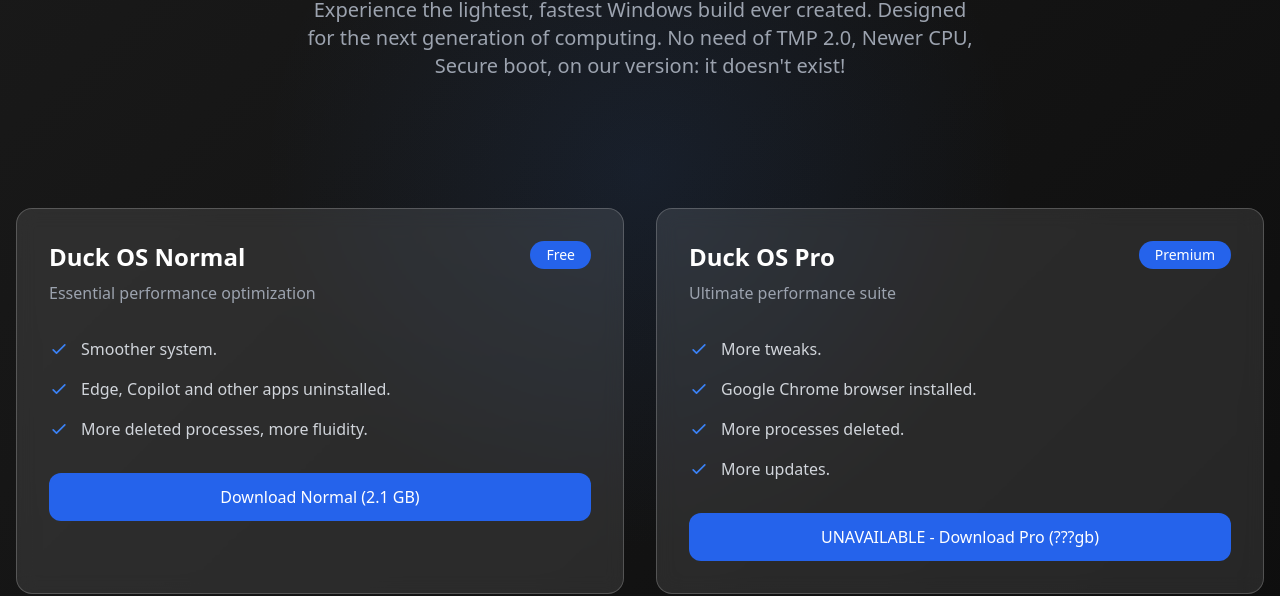
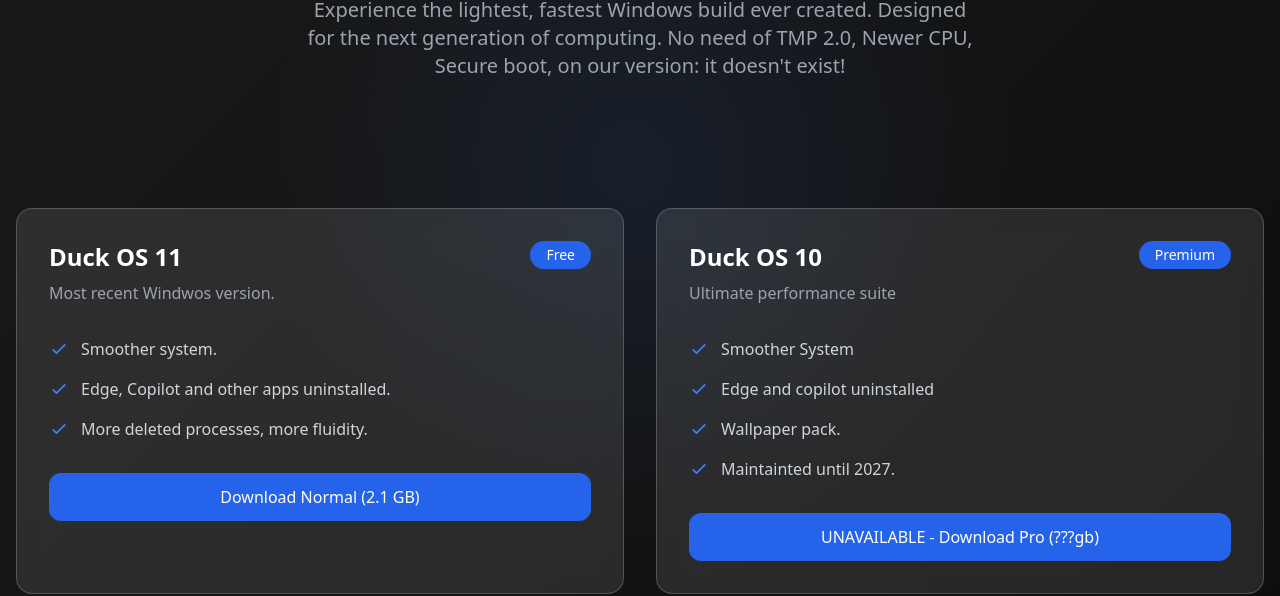
Before and after one commit to Duck-Society-FR/Duck-Society-FR.github.io, a plain HTML site: page page-os.html in a window 1280 px wide. Shown: the part 228-824 px from the top of the page. Drawn offline with nearby package versions, Linux system fonts and the light colour scheme.

Commit message:
Update page-os.html

```diff
--- a/page-os.html
+++ b/page-os.html
@@ -70,8 +70,8 @@
                 <div class="glass-effect rounded-2xl p-8 card-hover">
                     <div class="flex justify-between items-start mb-8">
                         <div>
-                            <h3 class="text-2xl font-bold mb-2">Duck OS Normal</h3>
-                            <p class="text-gray-400">Essential performance optimization</p>
+                            <h3 class="text-2xl font-bold mb-2">Duck OS 11</h3>
+                            <p class="text-gray-400">Most recent Windwos version.</p>
                         </div>
                         <span class="text-sm bg-blue-600 px-4 py-1 rounded-full">Free</span>
                     </div>
@@ -100,11 +100,11 @@
                     </a>
                 </div>
 
-                <!-- Pro Version -->
+                <!-- 10 Version -->
                 <div class="glass-effect rounded-2xl p-8 card-hover border border-blue-500">
                     <div class="flex justify-between items-start mb-8">
                         <div>
-                            <h3 class="text-2xl font-bold mb-2">Duck OS Pro</h3>
+                            <h3 class="text-2xl font-bold mb-2">Duck OS 10</h3>
                             <p class="text-gray-400">Ultimate performance suite</p>
                         </div>
                         <span class="text-sm bg-blue-600 px-4 py-1 rounded-full">Premium</span>
@@ -114,25 +114,25 @@
                             <svg class="h-5 w-5 text-blue-500 mr-3" fill="none" stroke="currentColor" viewBox="0 0 24 24">
                                 <path stroke-linecap="round" stroke-linejoin="round" stroke-width="2" d="M5 13l4 4L19 7"></path>
                             </svg>
-                            More tweaks.
+                            Smoother System
                         </li>
                         <li class="flex items-center text-gray-300">
                             <svg class="h-5 w-5 text-blue-500 mr-3" fill="none" stroke="currentColor" viewBox="0 0 24 24">
                                 <path stroke-linecap="round" stroke-linejoin="round" stroke-width="2" d="M5 13l4 4L19 7"></path>
                             </svg>
-                            Google Chrome browser installed.
+                            Edge and copilot uninstalled
                         </li>
                         <li class="flex items-center text-gray-300">
                             <svg class="h-5 w-5 text-blue-500 mr-3" fill="none" stroke="currentColor" viewBox="0 0 24 24">
                                 <path stroke-linecap="round" stroke-linejoin="round" stroke-width="2" d="M5 13l4 4L19 7"></path>
                             </svg>
-                            More processes deleted.
+                            Wallpaper pack.
                         </li>
                         <li class="flex items-center text-gray-300">
                             <svg class="h-5 w-5 text-blue-500 mr-3" fill="none" stroke="currentColor" viewBox="0 0 24 24">
                                 <path stroke-linecap="round" stroke-linejoin="round" stroke-width="2" d="M5 13l4 4L19 7"></path>
                             </svg>
-                            More updates.
+                            Maintainted until 2027.
                         </li>
                     </ul>
                     <a href="#" class="block text-center bg-blue-600 hover:bg-blue-700 py-3 rounded-xl transition duration-300">
```
